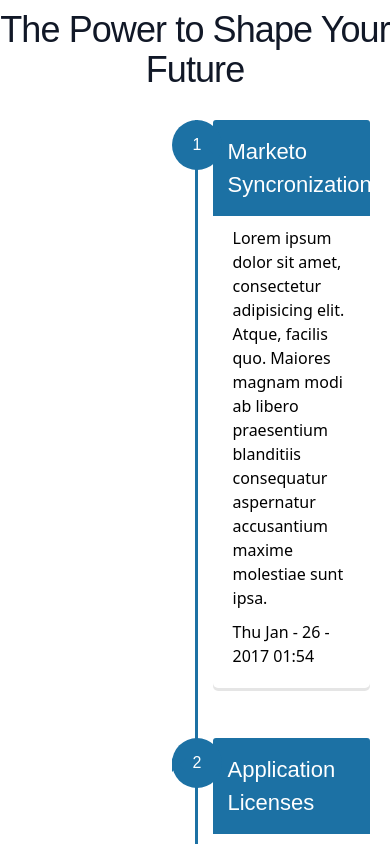
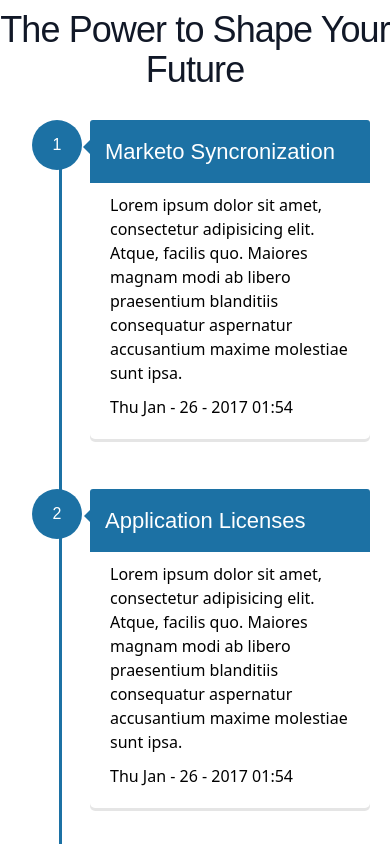
Before and after one commit to akashm2401/medbiotech, a plain HTML site: page index.html in a window 390 px wide. Shown: the part 3320-4164 px from the top of the page. Drawn offline with Linux system fonts and the light colour scheme; a web font is replaced by a local one.

Commit message:
timeline section responsive issue fixed

```diff
--- a/indexResponsive.css
+++ b/indexResponsive.css
@@ -6,3 +6,30 @@
         margin-bottom: 50px;
     }
 }
+
+/* Timeline */
+/* Large devices (laptops/desktops, 992px and up) */
+@media only screen and (max-width: 768px) {
+    .timeline-container #timeline:before {
+        left: 15.2%;
+        top: 2%;
+        height: 90%;
+    }
+
+    .timeline-container #timeline .timeline-icon {
+        left: 10%;
+    }
+
+    .timeline-container #timeline .timeline-content.right:before {
+        right: 80%;
+    }
+
+    .timeline-container #timeline .timeline-content:before {
+        border-left: none;
+        left: 20%;
+    }
+
+    .timeline-container #timeline .timeline-content {
+        width: 80%;
+    }
+}
```
